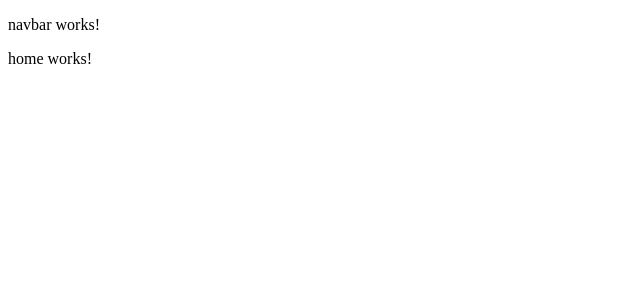
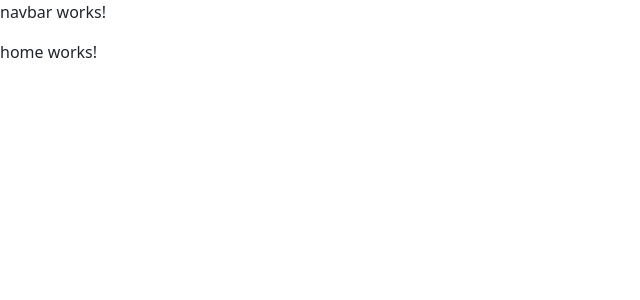
Before and after one commit to oelkholy/users-posts, an Angular app: page /home in a window 1280 px wide. Shown: the top 300 px of the page, without its empty margins (0-640 px from the left). Built offline with nearby package versions, Linux system fonts and the light colour scheme.

Commit message:
Adding bootstrap packages

```diff
--- a/package.json
+++ b/package.json
@@ -18,6 +18,9 @@
     "@angular/platform-browser": "^16.1.0",
     "@angular/platform-browser-dynamic": "^16.1.0",
     "@angular/router": "^16.1.0",
+    "@ng-bootstrap/ng-bootstrap": "^15.1.0",
+    "@popperjs/core": "^2.11.6",
+    "bootstrap": "^5.2.3",
     "rxjs": "~7.8.0",
     "tslib": "^2.3.0",
     "zone.js": "~0.13.0"
@@ -26,6 +29,7 @@
     "@angular-devkit/build-angular": "^16.1.4",
     "@angular/cli": "~16.1.4",
     "@angular/compiler-cli": "^16.1.0",
+    "@angular/localize": "^16.1.0",
     "@types/jasmine": "~4.3.0",
     "jasmine-core": "~4.6.0",
     "karma": "~6.4.0",
--- a/src/main.ts
+++ b/src/main.ts
@@ -1,3 +1,5 @@
+/// <reference types="@angular/localize" />
+
 import { platformBrowserDynamic } from '@angular/platform-browser-dynamic';
 
 import { AppModule } from './app/app.module';
--- a/src/styles.scss
+++ b/src/styles.scss
@@ -1 +1,5 @@
-@import "assets/styles/app.scss"
+
+/* Importing Bootstrap SCSS file. */
+@import 'bootstrap/scss/bootstrap';
+
+@import "assets/styles/app.scss";
--- a/tsconfig.app.json
+++ b/tsconfig.app.json
@@ -3,7 +3,9 @@
   "extends": "./tsconfig.json",
   "compilerOptions": {
     "outDir": "./out-tsc/app",
-    "types": []
+    "types": [
+      "@angular/localize"
+    ]
   },
   "files": [
     "src/main.ts"
```
Also changed, not shown: src/app/core/core.module.ts (+5 -7 lines), src/app/shared/shared.module.ts (+5 -2 lines), 2 other files (tests, documents, lock files or other folders).
